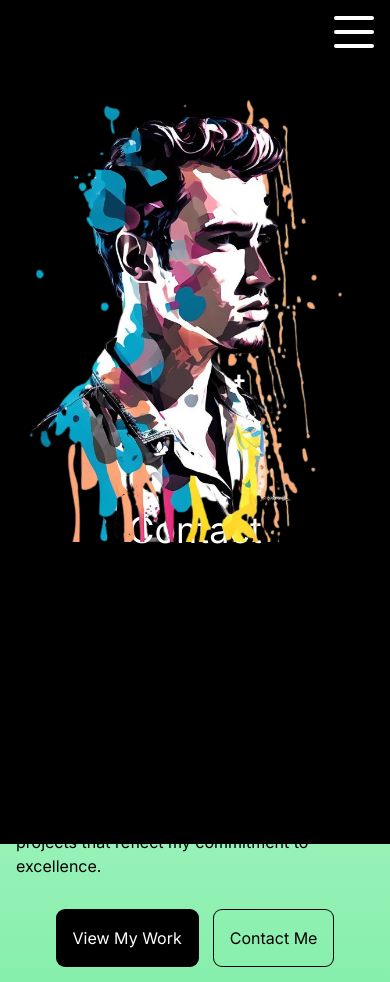
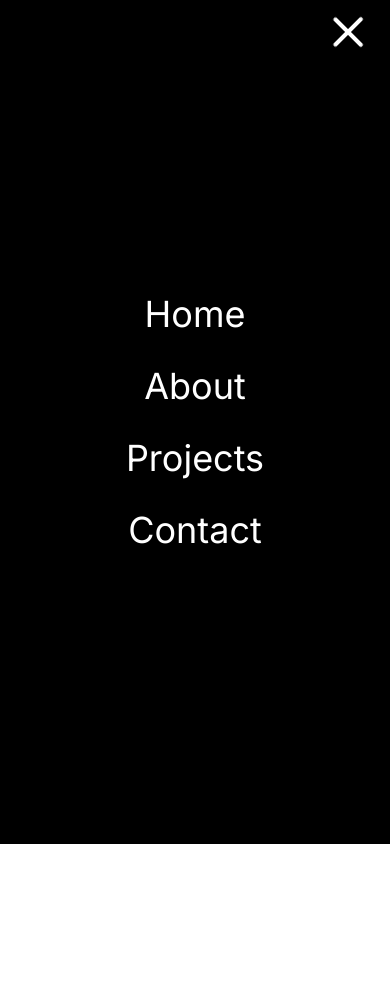
Before and after one commit to suren-tadevosyan/Portfolio, a Next.js app: page / in a window 390 px wide. Both pictures are taken after a click on the button 354 px from the left and 32 px from the top of the page. After the commit the page ends 844 px from the top, so only its background shows below. Built offline with nearby package versions, Linux system fonts and the light colour scheme.

Commit message:
created burger menu for mobile

```diff
--- a/app/components/navbar.jsx
+++ b/app/components/navbar.jsx
@@ -4,6 +4,7 @@ import Image from "next/image";
 import Link from "next/link";
 import { useState } from "react";
 import NavLink from "./navLink";
+import { motion } from "framer-motion";
 
 const links = [
   { url: "/", title: "Home" },
@@ -14,6 +15,60 @@ const links = [
 
 const Navbar = () => {
   const [open, setOpen] = useState(false);
+
+  const topBar = {
+    closed: {
+      rotate: 0,
+    },
+    opened: {
+      rotate: 45,
+      backgroundColor: "rgb(255,255,255)",
+    },
+  };
+  const centerBar = {
+    closed: {
+      opacity: 1,
+    },
+    opened: {
+      opacity: 0,
+    },
+  };
+
+  const bottomBar = {
+    closed: {
+      rotate: 0,
+    },
+    opened: {
+      rotate: -45,
+      backgroundColor: "rgb(255,255,255)",
+    },
+  };
+
+
+
+  const listVariants = {
+    closed: {
+      x: "100vw",
+    },
+    opened: {
+      x: 0,
+      transition: {
+        when: "beforeChildren",
+        staggerChildren: 0.2,
+      },
+    },
+  };
+
+  const listItemVariant = {
+    closed: {
+      x: -10,
+      opacity: 0,
+    },
+    opened: {
+      x: 0,
+      opacity: 1,
+    },
+  };
 
   return (
     <div className="h-16 flex items-center justify-between px-4 sm:px-12 lg:px-20 xl:px-48 text-xl ">
@@ -49,21 +104,42 @@ const Navbar = () => {
       {/* // Menu */}
       <div className="md:hidden">
         <button
-          className="w-10 h-8 flex flex-col justify-between z-50 relative"
+          className="w-10 h-8 flex flex-col justify-between z-50 o relative"
           onClick={() => setOpen((prev) => !prev)}
         >
-          <div className="w-10 h-1 bg-white rounded"></div>
-          <div className="w-10 h-1 bg-white rounded"></div>
-          <div className="w-10 h-1 bg-white rounded"></div>
+          <motion.div
+            animate={open ? "opened" : "closed"}
+            variants={topBar}
+            className="w-10 h-1 bg-black rounded origin-left"
+          ></motion.div>
+          <motion.div
+            animate={open ? "opened" : "closed"}
+            variants={centerBar}
+            className="w-10 h-1 bg-black rounded"
+          ></motion.div>
+          <motion.div
+            animate={open ? "opened" : "closed"}
+            variants={bottomBar}
+            className="w-10 h-1 bg-black rounded origin-left"
+          ></motion.div>
         </button>
         {open && (
-          <div className="absolute top-0 left-0 w-screen h-screen bg-black text-white flex flex-col items-center justify-center gap-8 text-4xl">
+          <motion.div
+            variants={listVariants}
+            initial="closed"
+            animate="opened"
+            className="absolute z-40 top-0 left-0 w-screen h-full bg-black text-white flex flex-col items-center justify-center gap-8 text-4xl "
+          >
             {links.map((link) => (
-              <Link href={link.url} key={link.title}>
-                {link.title}
-              </Link>
+              <motion.div
+                variants={listItemVariant}
+                className=""
+                key={link.title}
+              >
+                <Link href={link.url}>{link.title}</Link>
+              </motion.div>
             ))}
-          </div>
+          </motion.div>
         )}
       </div>
     </div>
--- a/app/layout.tsx
+++ b/app/layout.tsx
@@ -19,11 +19,11 @@ export default function RootLayout({
   return (
     <html lang="en">
       <body className={inter.className}>
-        <div className="w-full min-h-screen h-auto bg-gradient-to-b from-white to-green-300 ">
+        <div className="w-screen min-h-screen h-screen bg-gradient-to-b from-white to-green-300 ">
           <div className="h-24 ">
             <Navbar />
           </div>{" "}
-          <div className="h-{calc(100vh-6rem)} bg-red ">{children}</div>
+          <div className="h-[calc(100vh-6rem)]">{children}</div>
         </div>
       </body>
     </html>
--- a/app/page.jsx
+++ b/app/page.jsx
@@ -6,19 +6,18 @@ import { motion } from "framer-motion";
 const Homepage = () => {
   return (
     <motion.div
-      className="h-full   overflow-x-hidden"
+      className="h-full z-1  overflow-x-hidden"
       initial={{ y: "-200vh" }}
       animate={{ y: "0%" }}
       transition={{ duration: 1 }}
     >
       <div className="h-full flex flex-col items-center lg:flex-row px-4 sm:px-8 md:px-12 lg:px-20 xl:px-48 ">
         {/* IMAGE CONTAINER */}
-        <div className="h-1/2 lg:h-full lg:w-1/2 relative">
+        <div className="h-1/2 w-full lg:h-full lg:w-1/2 relative">
           <Image
             src="/hero.png"
             alt=""
-            width={600}
-            height={600}
+            fill
             className="object-contain"
           />
         </div>
```
